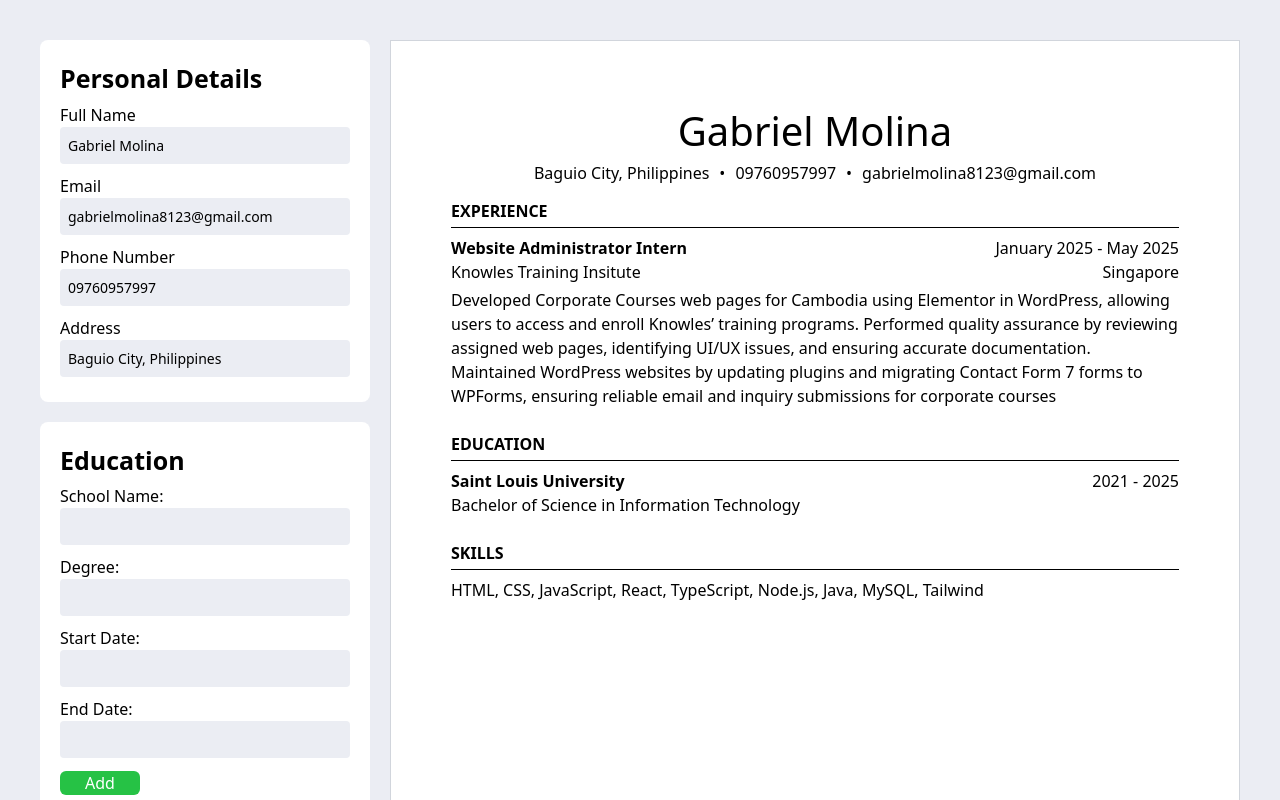
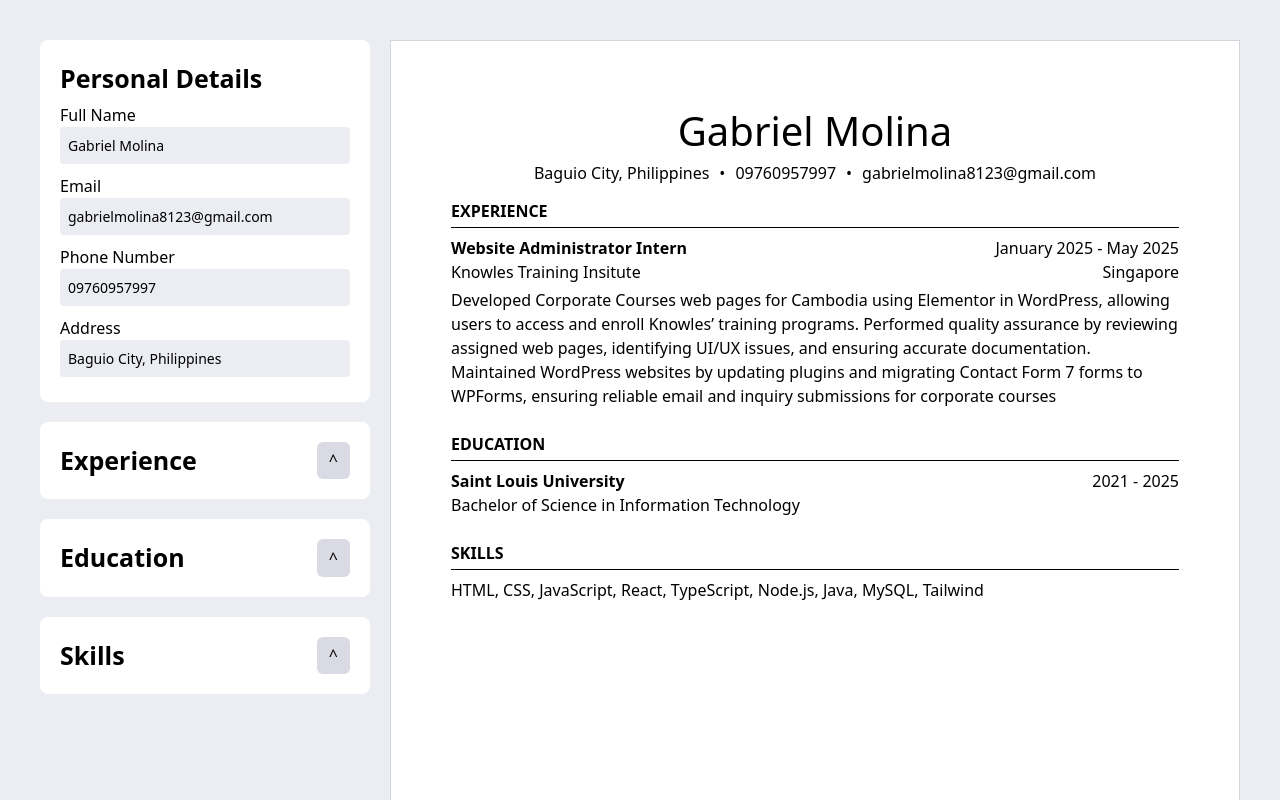
Before and after one commit to gabriel-2600/CV_App, a React (Vite) app: page / in a window 1280 px wide. Shown: the top 800 px of the page. Built offline with nearby package versions, Linux system fonts and the light colour scheme.

Commit message:
Added display feature

```diff
--- a/src/components/Education/Education.tsx
+++ b/src/components/Education/Education.tsx
@@ -1,6 +1,6 @@
 import { useState, type Dispatch, type SetStateAction } from "react";
 import InputEducation from "./InputEducation";
-import DynamicList from "../DynamicList";
+import DynamicList from "../utilities/DynamicList";
 
 interface EducationObject {
   id: string;
@@ -13,9 +13,16 @@ interface EducationObject {
 interface EducationProps {
   educationList: EducationObject[];
   setEducationList: Dispatch<SetStateAction<EducationObject[]>>;
+  displayNumber: number;
+  setDisplayNumber: Dispatch<SetStateAction<number>>;
 }
 
-function Education({ educationList, setEducationList }: EducationProps) {
+function Education({
+  educationList,
+  setEducationList,
+  displayNumber,
+  setDisplayNumber,
+}: EducationProps) {
   const [education, setEducation] = useState<EducationObject>({
     id: "",
     schoolName: "",
@@ -34,7 +41,7 @@ function Education({ educationList, setEducationList }: EducationProps) {
     });
   }
 
-  function handleInput(key: keyof EducationObject, value: string) {
+  function handleInput(key: keyof EducationObject, value: string): void {
     setEducation((prev) => ({ ...prev, [key]: value }));
   }
 
@@ -57,22 +64,39 @@ function Education({ educationList, setEducationList }: EducationProps) {
     resetInputForm();
   }
 
-  function handleEdit(id: string) {
+  function handleEdit(id: string): void {
     const item = educationList.find((e) => e.id === id);
     if (!item) return;
     setEducation(item);
   }
 
-  function handleDelete(id: string) {
+  function handleDelete(id: string): void {
     const updatedEducationList = educationList.filter((item) => item.id !== id);
 
     setEducationList(updatedEducationList);
     resetInputForm();
   }
 
+  function changeDisplay(): void {
+    if (displayNumber === 1) {
+      setDisplayNumber(4);
+    } else {
+      setDisplayNumber(1);
+    }
+  }
+
   return (
     <div className="bg-white p-5 rounded-lg ">
-      <h2 className="font-bold text-[25px]">Education</h2>
+      <div className="flex justify-between ">
+        <h2 className="font-bold text-[25px]">Education</h2>
+        <button
+          className="px-3  rounded-md  bg-[#d9dae3]"
+          onClick={changeDisplay}
+        >
+          ^
+        </button>
+      </div>
+
       <InputEducation
         education={education}
         handleInput={handleInput}
--- a/src/components/Education/InputEducation.tsx
+++ b/src/components/Education/InputEducation.tsx
@@ -1,6 +1,6 @@
 import type { EducationObject } from "./Education";
-import DynamicForm from "../DynamicForm";
-import type { FieldConfig } from "../DynamicForm";
+import DynamicForm from "../utilities/DynamicForm";
+import type { FieldConfig } from "../utilities/DynamicForm";
 
 interface InputEducationProps {
   education: EducationObject;
--- a/src/components/Experience/Experience.tsx
+++ b/src/components/Experience/Experience.tsx
@@ -1,6 +1,6 @@
 import { useState, type Dispatch, type SetStateAction } from "react";
 import InputExperience from "./InputExperience";
-import DynamicList from "../DynamicList";
+import DynamicList from "../utilities/DynamicList";
 
 interface ExperienceObject {
   id: string;
@@ -15,9 +15,16 @@ interface ExperienceObject {
 interface ExperienceProps {
   experienceList: ExperienceObject[];
   setExperienceList: Dispatch<SetStateAction<ExperienceObject[]>>;
+  displayNumber: number;
+  setDisplayNumber: Dispatch<SetStateAction<number>>;
 }
 
-function Experience({ experienceList, setExperienceList }: ExperienceProps) {
+function Experience({
+  experienceList,
+  setExperienceList,
+  displayNumber,
+  setDisplayNumber,
+}: ExperienceProps) {
   const [experience, setExperience] = useState<ExperienceObject>({
     id: "",
     companyName: "",
@@ -78,9 +85,27 @@ function Experience({ experienceList, setExperienceList }: ExperienceProps) {
     resetInputForm();
   }
 
+  function changeDisplay(): void {
+    if (displayNumber === 0) {
+      setDisplayNumber(4);
+    } else {
+      setDisplayNumber(0);
+    }
+  }
+
   return (
     <div className="bg-white p-5 rounded-lg ">
+      <div className="flex justify-between ">
         <h2 className="font-bold text-[25px]">Experience</h2>
+        <button
+          className="px-3  rounded-md  bg-[#d9dae3]"
+          onClick={changeDisplay}
+        >
+          ^
+        </button>
+      </div>
+
+      <div>
         <InputExperience
           experience={experience}
           handleInput={handleInput}
@@ -95,6 +120,7 @@ function Experience({ experienceList, setExperienceList }: ExperienceProps) {
           handleEdit={handleEdit}
         />
       </div>
+    </div>
   );
 }
 
--- a/src/components/Experience/InputExperience.tsx
+++ b/src/components/Experience/InputExperience.tsx
@@ -1,6 +1,6 @@
 import type { ExperienceObject } from "./Experience";
-import DynamicForm from "../DynamicForm";
-import type { FieldConfig } from "../DynamicForm";
+import DynamicForm from "../utilities/DynamicForm";
+import type { FieldConfig } from "../utilities/DynamicForm";
 
 interface InputExperienceProps {
   experience: ExperienceObject;
--- a/src/components/Resume/Resume.tsx
+++ b/src/components/Resume/Resume.tsx
@@ -77,29 +77,88 @@ function Resume() {
     },
   ]);
 
+  const [displayNumber, setDisplayNumber] = useState(4);
+
+  function changeDisplay(num: number): void {
+    setDisplayNumber(num);
+  }
+
   return (
     <main className="flex p-[40px] gap-[20px]">
       <section className="flex flex-col flex-1 gap-[20px]">
         <PersonalDetails details={details} setDetails={setDetails} />
-        <Education
-          educationList={educationList}
-          setEducationList={setEducationList}
-        />
-        <Experience
-          experienceList={experienceList}
-          setExperienceList={setExperienceList}
-        />
-        <Skills skillsList={skillsList} setSkillsList={setSkillsList} />
+
+        {displayNumber === 0 ? (
+          <Experience
+            experienceList={experienceList}
+            setExperienceList={setExperienceList}
+            displayNumber={displayNumber}
+            setDisplayNumber={setDisplayNumber}
+          />
+        ) : (
+          <div className="bg-white p-5 rounded-lg ">
+            <div className="flex justify-between ">
+              <h2 className="font-bold text-[25px]">Experience</h2>
+              <button
+                className="px-3  rounded-md  bg-[#d9dae3]"
+                onClick={() => changeDisplay(0)}
+              >
+                ^
+              </button>
+            </div>
+          </div>
+        )}
+
+        {displayNumber === 1 ? (
+          <Education
+            educationList={educationList}
+            setEducationList={setEducationList}
+            displayNumber={displayNumber}
+            setDisplayNumber={setDisplayNumber}
+          />
+        ) : (
+          <div className="bg-white p-5 rounded-lg ">
+            <div className="flex justify-between ">
+              <h2 className="font-bold text-[25px]">Education</h2>
+              <button
+                className="px-3  rounded-md  bg-[#d9dae3]"
+                onClick={() => changeDisplay(1)}
+              >
+                ^
+              </button>
+            </div>
+          </div>
+        )}
+
+        {displayNumber === 2 ? (
+          <Skills
+            skillsList={skillsList}
+            setSkillsList={setSkillsList}
+            displayNumber={displayNumber}
+            setDisplayNumber={setDisplayNumber}
+          />
+        ) : (
+          <div className="bg-white p-5 rounded-lg ">
+            <div className="flex justify-between ">
+              <h2 className="font-bold text-[25px]">Skills</h2>
+              <button
+                className="px-3  rounded-md  bg-[#d9dae3]"
+                onClick={() => changeDisplay(2)}
+              >
+                ^
+              </button>
+            </div>
+          </div>
+        )}
       </section>
 
       <section className="w-[850px] flex-initial">
-        <div className=" bg-white border-1 border-gray-300 p-[60px] h-[1176px]  flex flex-col">
+        <div className=" bg-white border-1 border-gray-300 p-[60px] h-[1180px]  flex flex-col">
           <DisplayResume
             details={details}
             experienceList={experienceList}
             educationList={educationList}
             skillsList={skillsList}
-            // p-[60px] w-[936px] h-[1176px]
           />
         </div>
       </section>
--- a/src/components/Skills/InputSkills.tsx
+++ b/src/components/Skills/InputSkills.tsx
@@ -1,6 +1,6 @@
 import type { SkillsObject } from "./Skills";
-import DynamicForm from "../DynamicForm";
-import type { FieldConfig } from "../DynamicForm";
+import DynamicForm from "../utilities/DynamicForm";
+import type { FieldConfig } from "../utilities/DynamicForm";
 
 interface InputSkillsProps {
   skills: SkillsObject;
--- a/src/components/Skills/Skills.tsx
+++ b/src/components/Skills/Skills.tsx
@@ -1,6 +1,6 @@
 import { useState, type Dispatch, type SetStateAction } from "react";
 import InputSkills from "./InputSkills";
-import DynamicList from "../DynamicList";
+import DynamicList from "../utilities/DynamicList";
 
 interface SkillsObject {
   id: string;
@@ -10,9 +10,16 @@ interface SkillsObject {
 interface SkillsProps {
   skillsList: SkillsObject[];
   setSkillsList: Dispatch<SetStateAction<SkillsObject[]>>;
+  displayNumber: number;
+  setDisplayNumber: Dispatch<SetStateAction<number>>;
 }
 
-function Skills({ skillsList, setSkillsList }: SkillsProps) {
+function Skills({
+  skillsList,
+  setSkillsList,
+  displayNumber,
+  setDisplayNumber,
+}: SkillsProps) {
   const [skill, setSkill] = useState<SkillsObject>({
     id: "",
     skillName: "",
@@ -61,10 +68,27 @@ function Skills({ skillsList, setSkillsList }: SkillsProps) {
     resetInputForm();
   }
 
+  function changeDisplay(): void {
+    if (displayNumber === 2) {
+      setDisplayNumber(4);
+    } else {
+      setDisplayNumber(2);
+    }
+  }
+
   return (
     <>
       <div className="bg-white p-5 rounded-lg ">
-        <h2 className="font-bold text-[25px]">Skills</h2>
+        <div className="flex justify-between ">
+          <h2 className="font-bold text-[25px]">Skills</h2>
+          <button
+            className="px-3  rounded-md  bg-[#d9dae3]"
+            onClick={changeDisplay}
+          >
+            ^
+          </button>
+        </div>
+
         <InputSkills
           skills={skill}
           handleInput={handleInput}
--- a/src/components/DynamicForm.tsx
+++ b/src/components/utilities/DynamicForm.tsx
@@ -33,31 +33,50 @@ function DynamicForm<Type>({
 
   return (
     <form onSubmit={onSubmit}>
-      {fields.map(({ keyName, label, required, type = "text" }) => (
+      {fields.map(({ keyName, label, required, type = "text" }) => {
+        const isDescription: boolean = keyName === "description";
+
+        return (
           <div className="py-[5px] flex flex-col" key={keyName}>
-          <label htmlFor={label}>{label}: </label>
+            <label htmlFor={label}>{label}</label>
+
+            {isDescription ? (
+              <textarea
+                className={inputStyling}
+                id={label}
+                required={required}
+                value={String(formData[keyName as keyof typeof formData])}
+                onChange={(e) =>
+                  onChange(keyName as keyof Type, e.target.value)
+                }
+              />
+            ) : (
               <input
                 className={inputStyling}
                 id={label}
                 type={type}
                 required={required}
                 value={String(formData[keyName as keyof typeof formData])}
-            onChange={(e) => onChange(keyName as keyof Type, e.target.value)}
+                onChange={(e) =>
+                  onChange(keyName as keyof Type, e.target.value)
+                }
               />
+            )}
           </div>
-      ))}
+        );
+      })}
 
       <div className="flex flex-wrap gap-2 py-2">
         {showCancel ? (
           <button
-            className="w-20 rounded-md  bg-[#26c245] text-white"
+            className="w-15 rounded-md  bg-[#26c245] text-white"
             type="submit"
           >
             Save
           </button>
         ) : (
           <button
-            className="w-20 rounded-md  bg-[#26c245] text-white"
+            className="w-15 rounded-md  bg-[#26c245] text-white"
             type="submit"
           >
             Add
@@ -66,7 +85,7 @@ function DynamicForm<Type>({
         {showCancel && onCancel && (
           <button
             type="button"
-            className="w-20 rounded-md  bg-[#d9dae3]"
+            className="w-15 rounded-md  bg-[#d9dae3]"
             onClick={onCancel}
           >
             Cancel
@@ -75,7 +94,7 @@ function DynamicForm<Type>({
 
         {showDelete && onDelete && (
           <button
-            className="w-20 rounded-md  bg-[#FF4545]"
+            className="w-15 rounded-md  bg-[#FF4545]"
             onClick={() => onDelete(formData["id"])}
           >
             Delete
--- a/src/components/DynamicList.tsx
+++ b/src/components/utilities/DynamicList.tsx
@@ -10,7 +10,7 @@ function DynamicList<T extends { id: string }>({
   handleEdit,
 }: DynamicListProps<T>) {
   return (
-    <div className="rounded-md flex flex-col gap-[10px] p-1 mt-6 overflow-auto h-40">
+    <div className="rounded-md flex flex-col gap-[10px] p-1 mt-6 overflow-auto max-h-40">
       {list.map((listItem) => (
         <button
           className="rounded-md flex justify-center items-centerd p-2 bg-[#bdc4fe] font-semibold"
```
Lines whose indentation alone changed are shown as unchanged.
